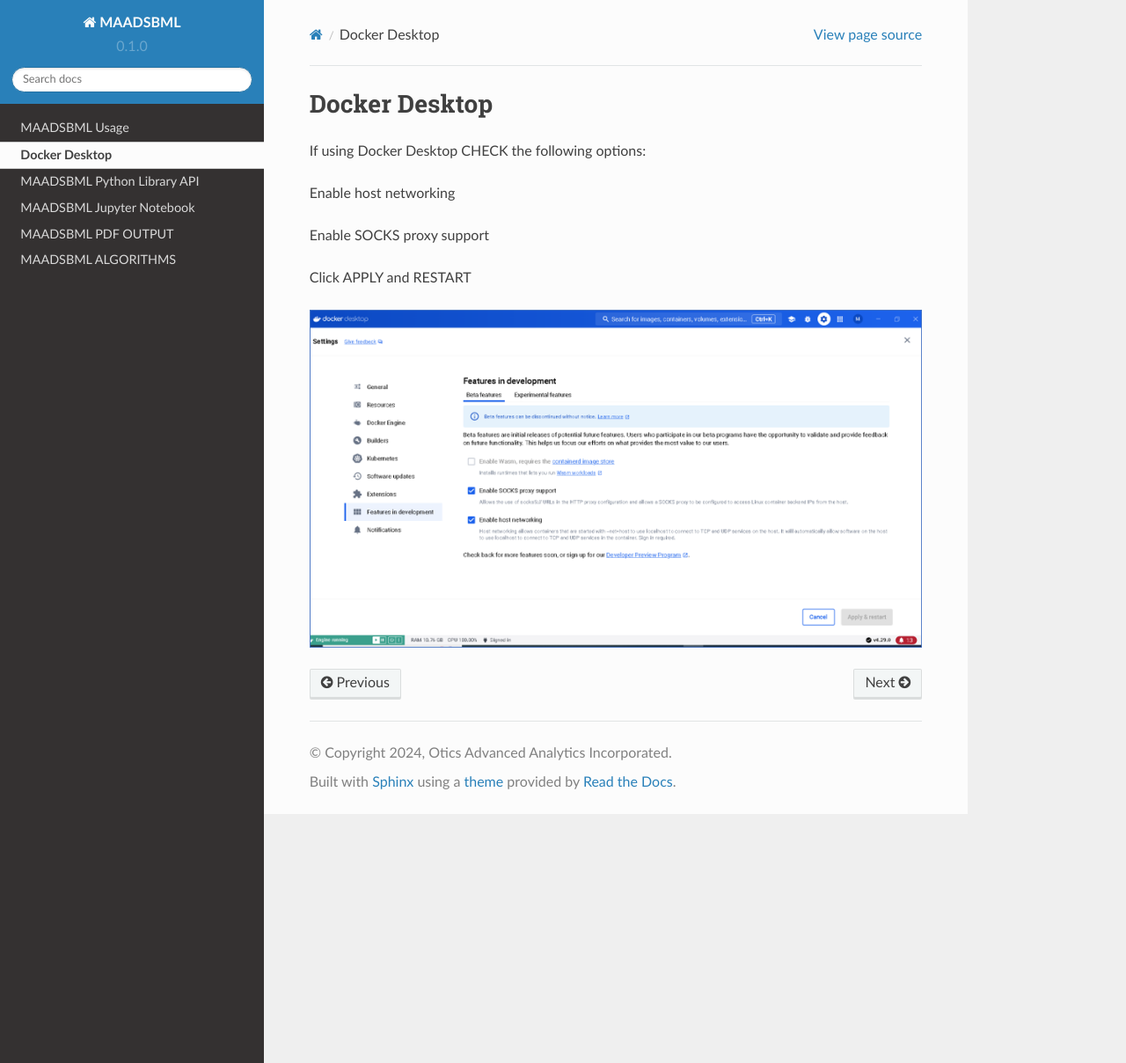
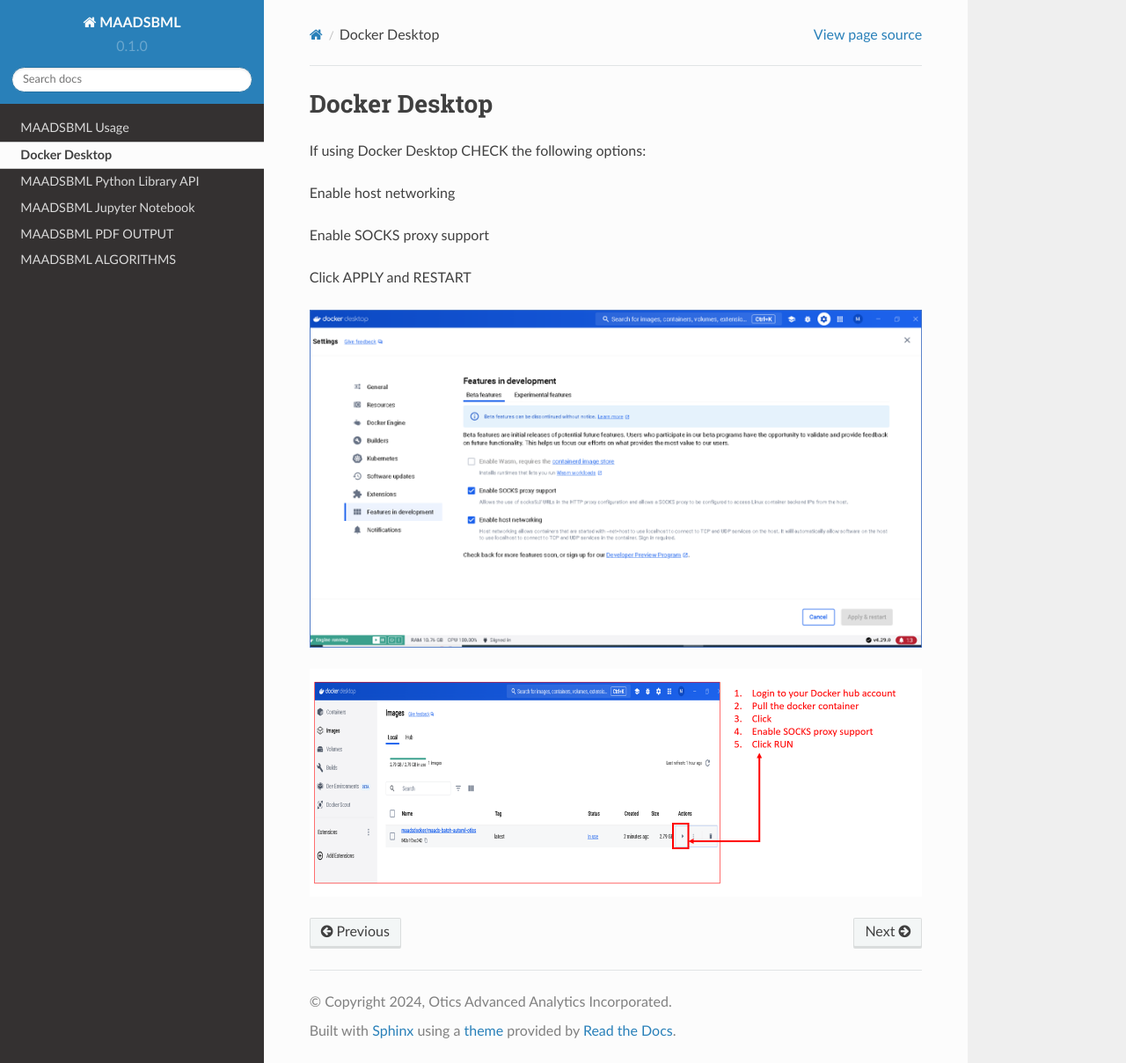
Before and after one commit to smaurice101/maadsbml, a Sphinx documentation site: the page built from docs/source/dockerdesktop.rst, in a window 1280 px wide and 1208 px high. Shown: the whole window at 88% size. Built offline with Sphinx 7.4.7 and the Read the Docs theme 2.0.0, drawn with Linux system fonts in a browser that asks for light colours.

Commit message:
Update dockerdesktop.rst

```diff
--- a/docs/source/dockerdesktop.rst
+++ b/docs/source/dockerdesktop.rst
@@ -9,3 +9,5 @@
 Click APPLY and RESTART
 
 .. figure:: dockerdesktop.png
+
+.. figure:: dockerdesktop2.png
```
